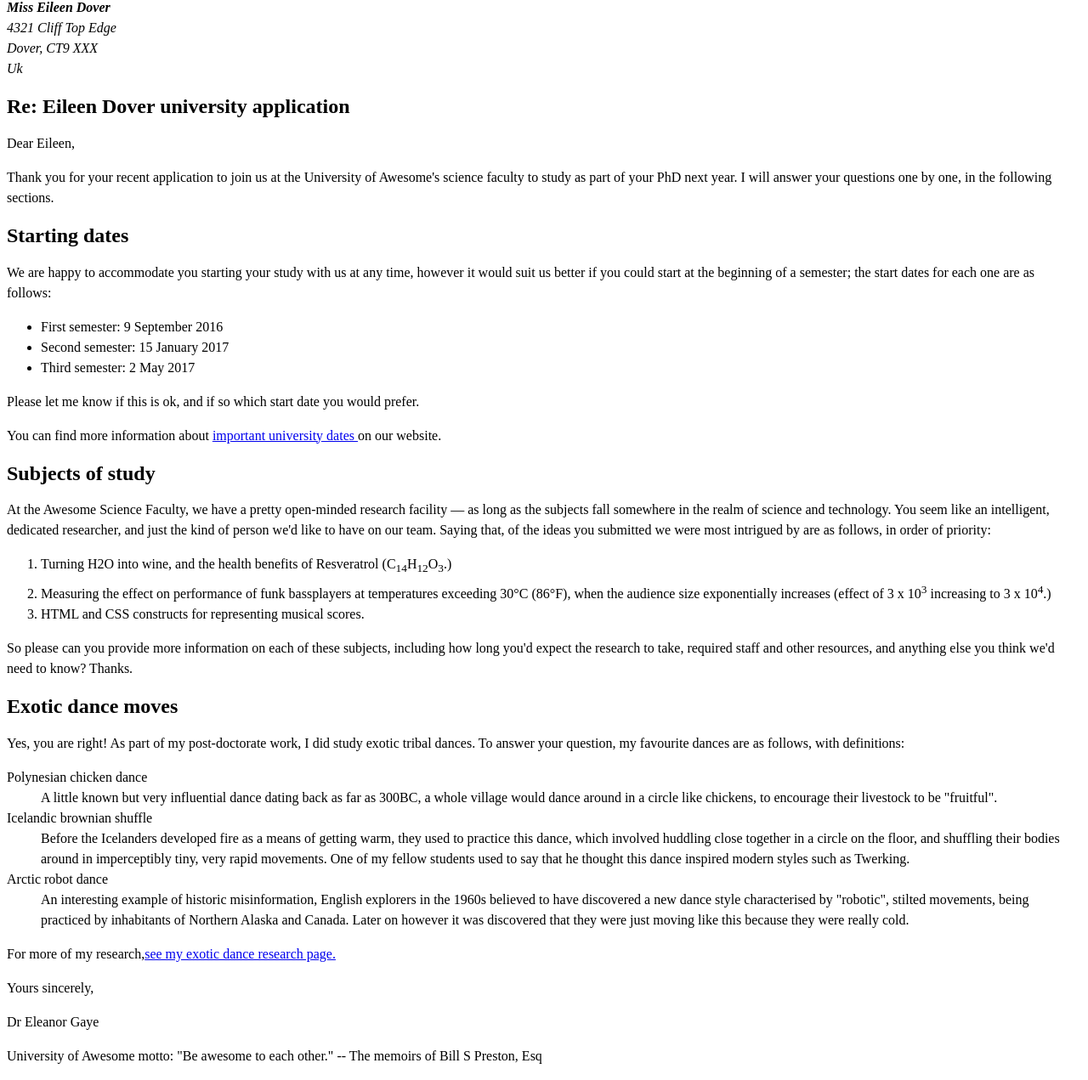
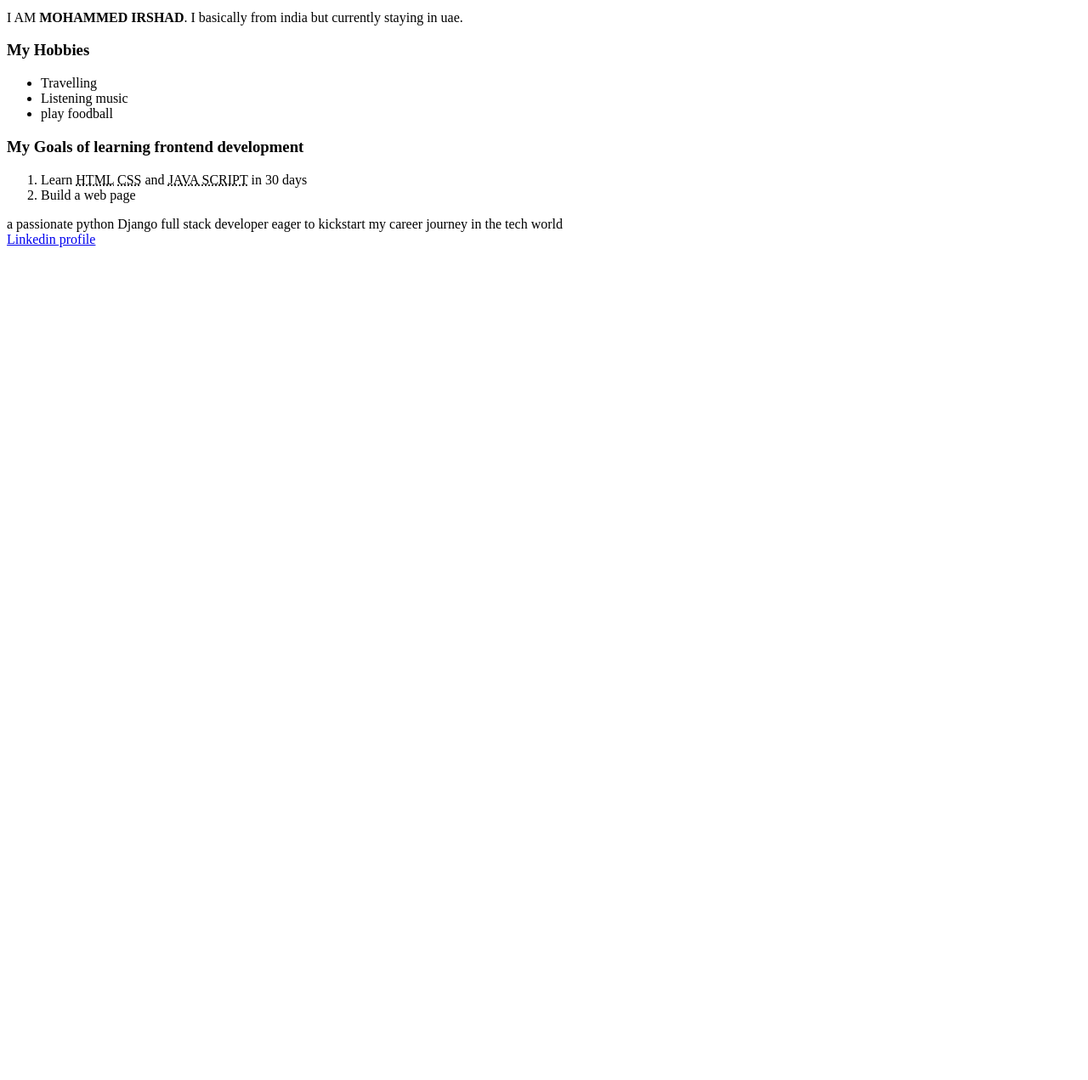
Before and after one commit to irshad2979/Day-02-task, a plain HTML site: page index.html in a window 1280 px wide. Shown: the part 227-1498 px from the top of the page at 85% size. After the commit the page ends 800 px from the top, so only its background shows below. Drawn offline with Linux system fonts and the light colour scheme.

Commit message:
Add files via upload

```diff
--- a/index.html
+++ b/index.html
@@ -4,101 +4,30 @@
     <meta charset="UTF-8">
     <meta name="viewport" content="width=device-width, initial-scale=1.0">
     <title>Document</title>
-    <style>
-        body {
-            line-height: 1.5rem;
-        }
-        .koya1 {
-            text-align: right;
-
-        }
-    </style>
 </head>
 <body>
-    <address class="koya1">
- <strong> Dr. Eleanor Gaye<br/></strong>
-Awesome Science faculty<br/>
-University of Awesome<br/>
-Bobtown, CA 99999,<br/>
-USA<br/>
-Tel: 123-456-7890<br/>
-<strong>Email:</strong>no_reply@example.com<br/></br>
-20 January 2016
-    </address>
+    <h1>Welcome to My portfolio</h1>
+    <IMG width="100" src="https://images3.alphacoders.com/133/1338701.png"/>
+     <h1>HI GUYS</h1>
+    <p> I AM  <strong>MOHAMMED IRSHAD</strong>.
+      I basically from india but currently staying in uae.<br/>
+    <h3>My Hobbies</h3>
+    <ul>
+        <li>Travelling</li>
+        <li>Listening music</li>
+        <li>play foodball</li>
+    </ul>
+    <h3>My Goals of learning frontend development</h3>
 
-    <address class="koya2">
-        <strong>Miss Eileen Dover <br/></strong>
-4321 Cliff Top Edge <br/>
-Dover, CT9 XXX <br/>
-Uk <br/>
-</address>
-<h2>
-    Re: Eileen Dover university application</h2>
-    <p>
-        Dear Eileen,<br/>
-    </p>
-    <p>
-        Thank you for your recent application to join us at the University of Awesome's science faculty to study as part
-of your PhD next year. I will answer your questions one by one, in the following sections.<br/>
-<h2>Starting dates</h2>
-We are happy to accommodate you starting your study with us at any time, however it would suit us better if you
-could start at the beginning of a semester; the start dates for each one are as follows:
-    </p>
-    <ul>
-        <li>
-            First semester: 9 September 2016</li>
-        <li>Second semester: 15 January 2017</li>
-        <li>Third semester: 2 May 2017</li>
-    </ul>
-    <p>
-        Please let me know if this is ok, and if so which start date you would prefer.
-    </p>
-    <p>
-        You can find more information about <a href="https://developer.mozilla.org/en-US/docs/Learn/HTML/Introduction_to_HTML/Marking_up_a_letter/letter-update.png">important university dates </a>on our website.
-    </p>
-    <h2>Subjects of study</h2>
-    <p>
-        At the Awesome Science Faculty, we have a pretty open-minded research facility — as long as the subjects fall
-somewhere in the realm of science and technology. You seem like an intelligent, dedicated researcher, and just
-the kind of person we'd like to have on our team. Saying that, of the ideas you submitted we were most intrigued
-by are as follows, in order of priority:
-    </p>
     <ol>
-        <li>
-            Turning H2O into wine, and the health benefits of Resveratrol (C<sub>14</sub>H<sub>12</sub>O<sub>3</sub>.)</li>
-        <li>Measuring the effect on performance of funk bassplayers at temperatures exceeding 30°C (86°F), when the
-            audience size exponentially increases (effect of 3 x 10<sup>3</sup> increasing to 3 x 10<sup>4</sup>.)</li>
-        <li><abbr>HTML</abbr> and <abbr>CSS</abbr> constructs for representing musical scores.</li>
+        <li>Learn <abbr title="reverend">HTML</abbr> <abbr title="reverend">CSS</abbr>
+            and <abbr title="reverend">JAVA SCRIPT</abbr>
+             in 30 days</li>
+             <li>Build a web page</li>
     </ol>
-    <p>
-
-So please can you provide more information on each of these subjects, including how long you'd expect the
-research to take, required staff and other resources, and anything else you think we'd need to know? Thanks.
-    </p>
-    <h2>Exotic dance moves</h2>
-    <p>Yes, you are right! As part of my post-doctorate work, I did study exotic tribal dances. To answer your question,
-        my favourite dances are as follows, with definitions:</p>
-        <dl>
-            <dt>Polynesian chicken dance</dt>
-            <dd>A little known but very influential dance dating back as far as 300BC, a whole village would dance around
-                in a circle like chickens, to encourage their livestock to be "fruitful".</dd>
-                <dt>Icelandic brownian shuffle</dt>
-                <dd>Before the Icelanders developed fire as a means of getting warm, they used to practice this dance, which
-                    involved huddling close together in a circle on the floor, and shuffling their bodies around in imperceptibly
-                    tiny, very rapid movements. One of my fellow students used to say that he thought this dance inspired
-                    modern styles such as Twerking.</dd>
-                    <dt>Arctic robot dance</dt>
-                    <dd>An interesting example of historic misinformation, English explorers in the 1960s believed to have
-                        discovered a new dance style characterised by "robotic", stilted movements, being practiced by inhabitants
-                        of Northern Alaska and Canada. Later on however it was discovered that they were just moving like this
-                        because they were really cold.</dd>
-        </dl>
-        <p>For more of my research,<a href="https://developer.mozilla.org/en-US/docs/Learn/HTML/Introduction_to_HTML/Marking_up_a_letter/letter-update.png">see my exotic dance research page.</a></p>
-        <p>Yours sincerely,</p>
-        <p>Dr Eleanor Gaye</p>
-        <p>
-            University of Awesome motto: "Be awesome to each other." -- The memoirs of Bill S Preston, Esq</p>
-
-
+    a passionate python Django full stack developer eager to kickstart my career journey in the tech world
+    <br/>
+    <A href="https://www.linkedin.com/in/mohammed-irshad-5a4983313/">Linkedin profile</A>
+  </p>
 </body>
 </html>
```
